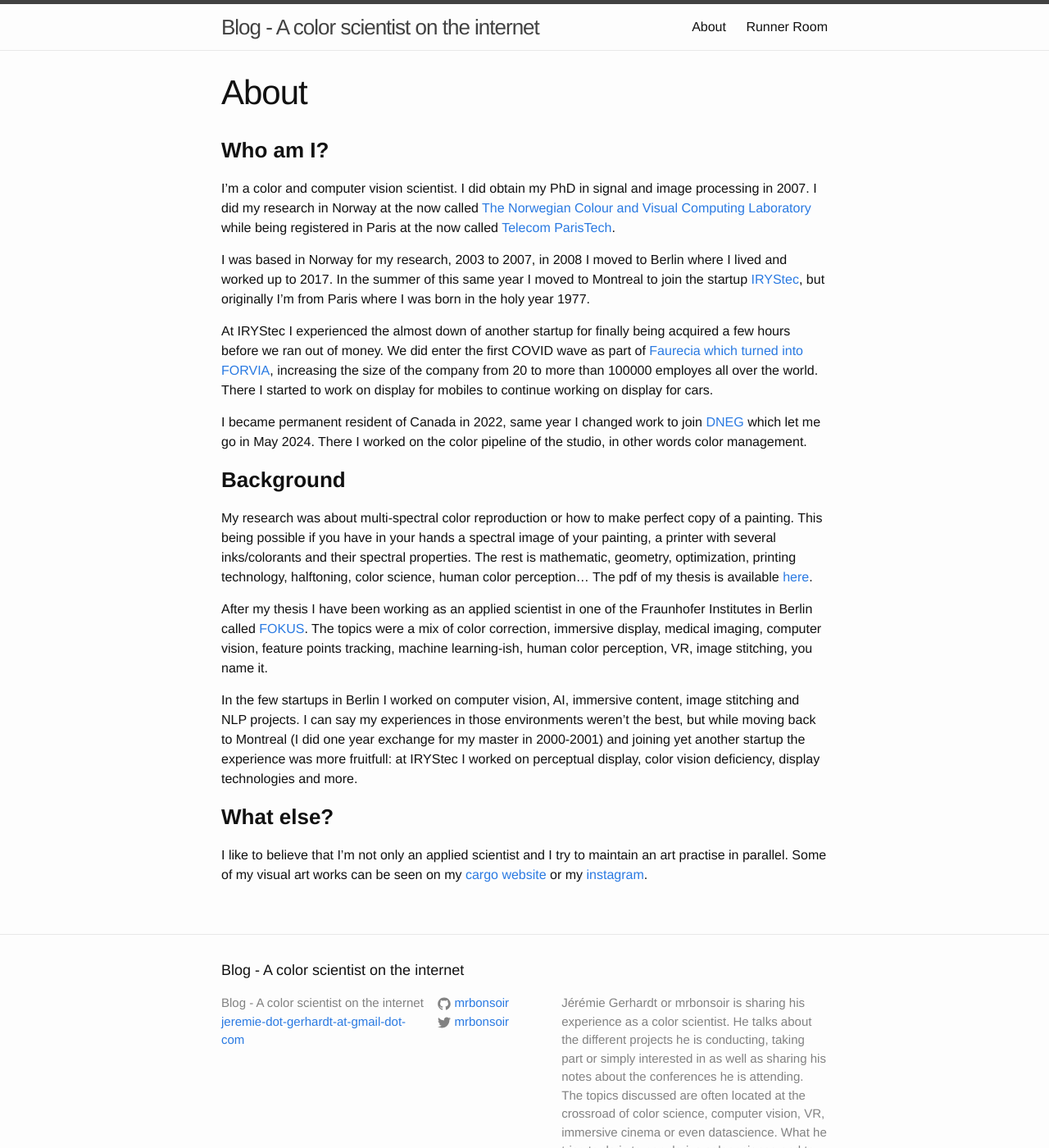
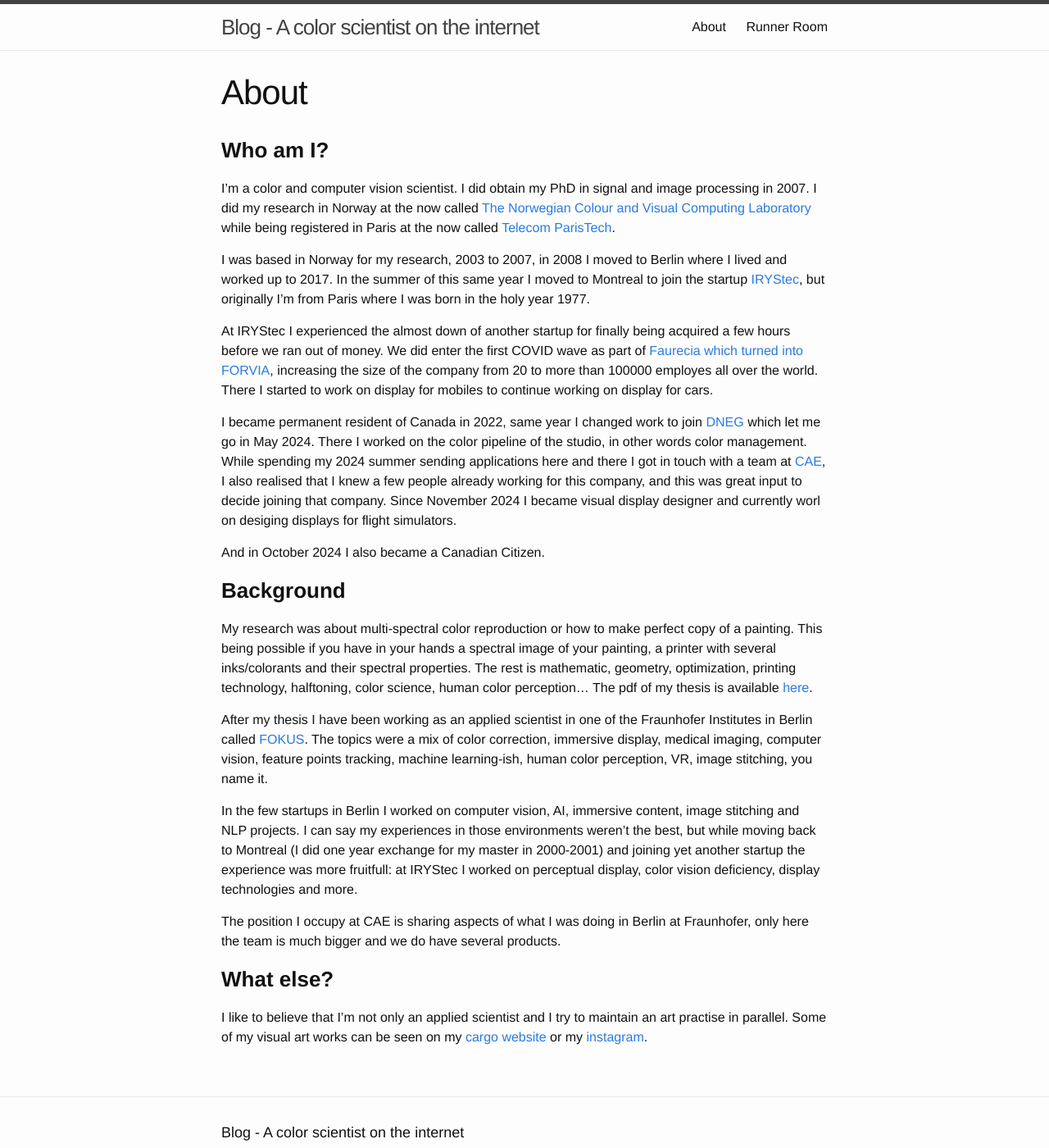
Before and after one commit to mrbonsoir/mrbonsoir.github.io, a Jekyll site: the page built from about.md, in a window 1280 px wide and 1400 px high. Shown: the whole window at 82% size. Built offline with Jekyll 4.4.1, drawn with Linux system fonts in a browser that asks for light colours.

Commit message:
update the about page

```diff
--- a/about.md
+++ b/about.md
@@ -11,7 +11,10 @@ I was based in Norway for my research, 2003 to 2007, in 2008 I moved to Berlin w
 
 At IRYStec I experienced the almost down of another startup for finally being acquired a few hours before we ran out of money. We did enter the first COVID wave as part of [Faurecia which turned into FORVIA][link-forvia], increasing the size of the company from 20 to more than 100000 employes all over the world. There I started to work on display for mobiles to continue working on display for cars.
 
-I became permanent resident of Canada in 2022, same year I changed work to join [DNEG][link-dneg] which let me go in May 2024. There I worked on the color pipeline of the studio, in other words color management.
+I became permanent resident of Canada in 2022, same year I changed work to join [DNEG][link-dneg] which let me go in May 2024. There I worked on the color pipeline of the studio, in other words color management. While spending my 2024 summer sending applications here and there I got in touch with a team at [CAE][link-CAE], I also realised that I knew a few people already working for this company, and this was great input to decide joining that company. Since November 2024 I became visual display designer and currently worl on desiging displays for flight simulators.
+
+And in October 2024 I also became a Canadian Citizen.
+
 
 ###  **Background**
 My research was about multi-spectral color reproduction or how to make perfect copy of a painting. This being possible if you have in your hands a spectral image of your painting, a printer with several inks/colorants and their spectral properties. The rest is mathematic, geometry, optimization, printing technology, halftoning, color science, human color perception... The pdf of my thesis is available [here][link-thesis].
@@ -20,9 +23,12 @@ After my thesis I have been working as an applied scientist in one of the Fraunh
 
 In the few startups in Berlin I worked on computer vision, AI, immersive content, image stitching and NLP projects. I can say my experiences in those environments weren't the best, but while moving back to Montreal (I did one year exchange for my master in 2000-2001) and joining yet another startup the experience was more fruitfull: at IRYStec I worked on perceptual display, color vision deficiency, display technologies and more.
 
+The position I occupy at CAE is sharing aspects of what I was doing in Berlin at Fraunhofer, only here the team is much bigger and we do have several products.
+
 ### **What else?**
 I like to believe that I'm not only an applied scientist and I try to maintain an art practise in parallel. Some of my visual art works can be seen on my [cargo website][link-cargocollective] or my [instagram][link-instagram].
 
+[link-CAE]: https://www.cae.com/
 [link-instagram]: https://www.instagram.com/mrbonsoir/
 [link-colorlab]: https://www.ntnu.edu/colourlab
 [link-enst]: https://www.telecom-paris.fr/
```
